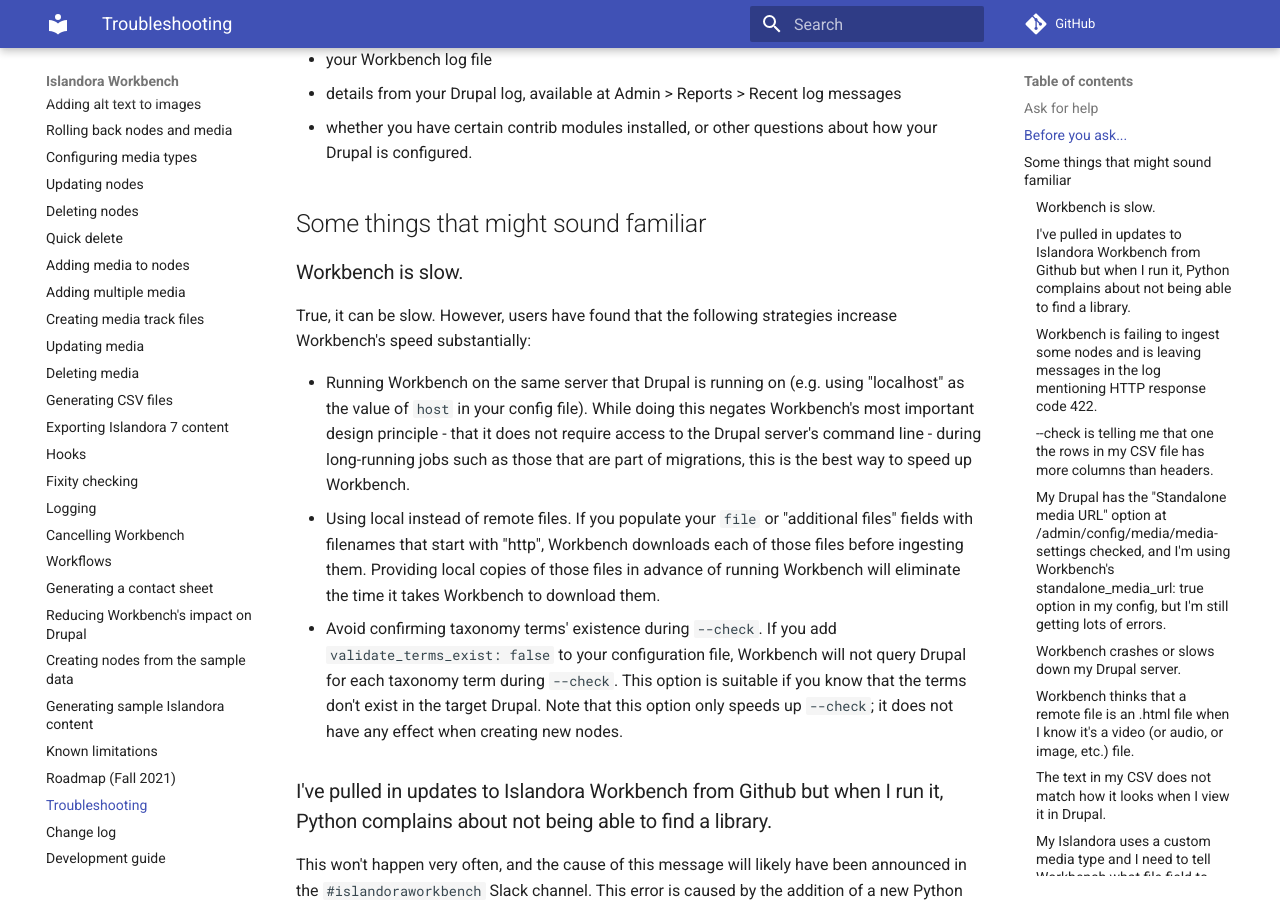
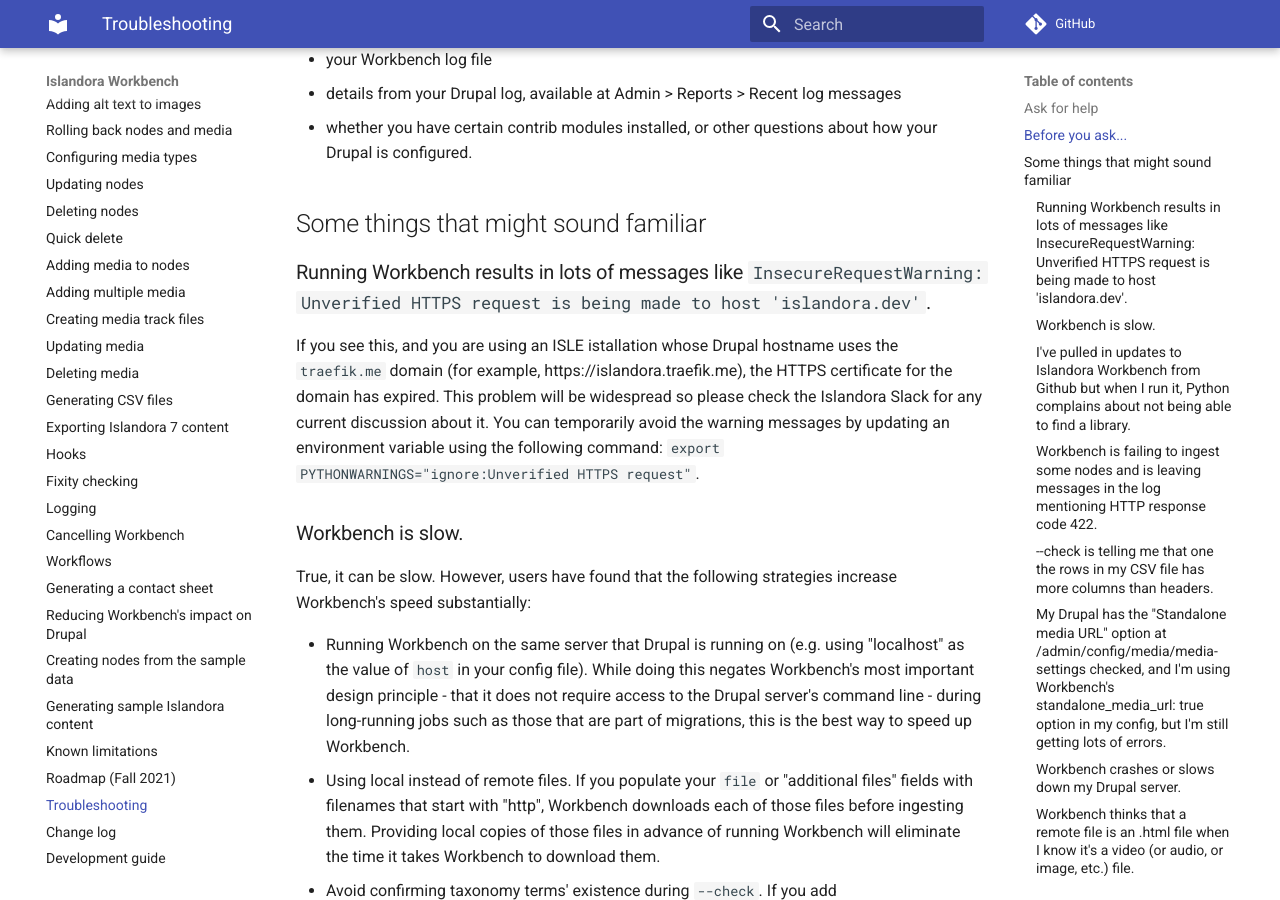
Before and after one commit to mjordan/islandora_workbench_docs, an MkDocs documentation site: the page built from docs/troubleshooting.md, in a window 1280 px wide and 900 px high, scrolled down 946 px. Built offline with MkDocs 1.6.1 and Material for MkDocs 9.7.7, drawn with Linux system fonts in a browser that asks for light colours; comment, search, counter and statistics services are not loaded.

Commit message:
Misc. updates.

```diff
--- a/docs/troubleshooting.md
+++ b/docs/troubleshooting.md
@@ -27,6 +27,11 @@
 
 
 ## Some things that might sound familiar
+
+### Running Workbench results in lots of messages like `InsecureRequestWarning: Unverified HTTPS request is being made to host 'islandora.dev'`.
+
+If you see this, and you are using an ISLE istallation whose Drupal hostname uses the `traefik.me` domain (for example, https://islandora.traefik.me), the HTTPS certificate for the domain has expired. This problem will be widespread so please check the Islandora Slack for any current discussion about it. You can temporarily avoid the warning messages by updating an environment variable using the following command: `export PYTHONWARNINGS="ignore:Unverified HTTPS request"`.
+
 
 ### Workbench is slow.
 
```
Also changed, not shown: docs/changelog.md (+2 -0 lines), docs/configuration.md (+1 -1 lines).
